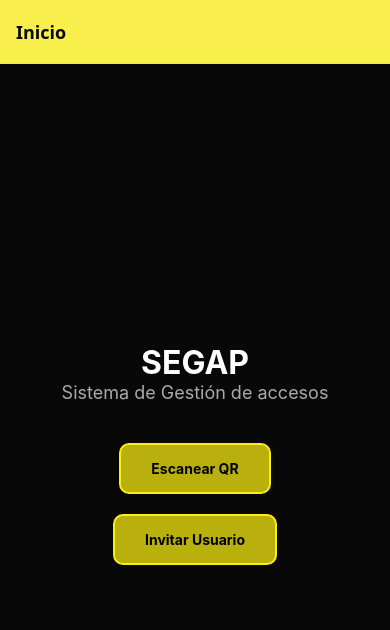
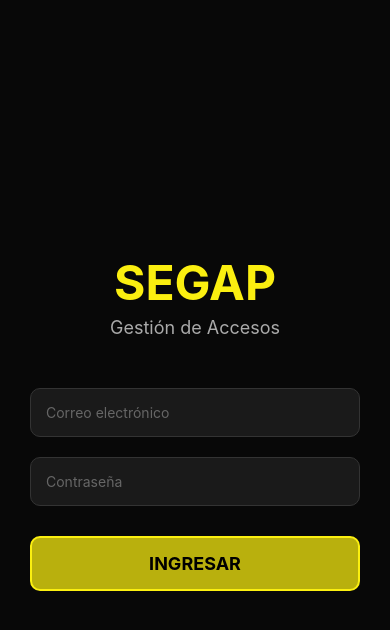
Before and after one commit to samusb/segapexpo, a React Native app: screen /Login in a window 390 px wide. Shown: the top 630 px of the page. Built offline with nearby package versions, Linux system fonts and the light colour scheme.

Commit message:
1) data de usuarios 2) funcion para validar autentizacion 3) Pantalla Login 4) Las demas pantallas no pueden volver a la de autenticacion.

```diff
--- a/App.tsx
+++ b/App.tsx
@@ -5,12 +5,14 @@ import { createNativeStackNavigator } from '@react-navigation/native-stack';
 import Inicio from './scr/pantallas/Inicio';
 import EscanearQR from './scr/pantallas/EscanearQR';
 import Invitar from './scr/pantallas/Invitar';
+import Login from './scr/pantallas/Login';
 
 // Definición de las rutas del Stack
 export type RootStackParamList = {
   Home: undefined;
   EscanearQR: undefined;
   Invitar: undefined;
+  Login: undefined;
 };
 
 const Stack = createNativeStackNavigator<RootStackParamList>();
@@ -32,13 +34,18 @@ export default function App() {
   return (
     <NavigationContainer>
       <Stack.Navigator
-        initialRouteName="Home"
+        initialRouteName="Login"
         screenOptions={{
           headerStyle: { backgroundColor: '#fbef10ba' },
           headerTintColor: '#070707',
           headerTitleStyle: { fontWeight: 'bold' },
         }}
       >
+        <Stack.Screen
+          name="Login"
+          component={withGlobalScroll(Login)}
+          options={{ title: 'Autenticación', headerShown: false }}
+        />
         <Stack.Screen name="Home" component={withGlobalScroll(Inicio)} options={{ title: 'Inicio' }} />
         <Stack.Screen name="EscanearQR" component={withGlobalScroll(EscanearQR)} options={{ title: 'Escanear' }} />
         <Stack.Screen name="Invitar" component={withGlobalScroll(Invitar)} options={{ title: 'Invitar Usuario' }} />
--- /dev/null
+++ b/scr/Data/usuarios.json
@@ -0,0 +1,38 @@
+[
+  {
+    "email": "admin@segap.hn",
+    "primerNombre": "Juan",
+    "segundoNombre": "Carlos",
+    "primerApellido": "Pérez",
+    "segundoApellido": "García",
+    "rol": "administrador",
+    "clave": "1234"
+  },
+  {
+    "email": "residente.bloquea@segap.hn",
+    "primerNombre": "María",
+    "segundoNombre": "Elena",
+    "primerApellido": "Rodríguez",
+    "segundoApellido": "López",
+    "rol": "residente",
+    "clave": "1234"
+  },
+  {
+    "email": "seguridad.principal@segap.hn",
+    "primerNombre": "Pedro",
+    "segundoNombre": "Antonio",
+    "primerApellido": "Martínez",
+    "segundoApellido": "Sánchez",
+    "rol": "guardia",
+    "clave": "1234"
+  },
+  {
+    "email": "config.sistema@segap.hn",
+    "primerNombre": "Luis",
+    "segundoNombre": "Fernando",
+    "primerApellido": "Gómez",
+    "segundoApellido": "Diaz",
+    "rol": "parametrizador",
+    "clave": "1234"
+  }
+]
--- /dev/null
+++ b/scr/Funciones/Autenticacion.js
@@ -0,0 +1,14 @@
+import usuarios from '../Data/usuarios.json';
+
+/**
+ * Verifica si las credenciales de un usuario existen en el listado.
+ * @param {string} usuarioEmail - El correo electrónico ingresado.
+ * @param {string} clave - La contraseña ingresada.
+ * @returns {boolean} - true si las credenciales son válidas, false de lo contrario.
+ */
+export const verificarUsuario = (usuarioEmail, clave) => {
+  return usuarios.some(u =>
+    u.email.toLowerCase() === usuarioEmail.toLowerCase() &&
+    u.clave === clave
+  );
+};
--- /dev/null
+++ b/scr/pantallas/Login.tsx
@@ -0,0 +1,104 @@
+import React, { useState } from 'react';
+import { StyleSheet, Text, View, TextInput, TouchableOpacity, Alert } from 'react-native';
+import { NativeStackScreenProps } from '@react-navigation/native-stack';
+import { RootStackParamList } from '../../App';
+import { verificarUsuario } from '../Funciones/Autenticacion';
+
+type Props = NativeStackScreenProps<RootStackParamList, 'Login'>;
+
+export default function Login({ navigation }: Props) {
+  const [email, setEmail] = useState('');
+  const [clave, setClave] = useState('');
+
+  const manejarLogin = () => {
+    if (!email || !clave) {
+      Alert.alert('Atención', 'Por favor complete todos los campos.');
+      return;
+    }
+
+    // Usamos la función de verificación definida en Autenticacion.js
+    const esValido = verificarUsuario(email, clave);
+
+    if (esValido) {
+      // Si es exitoso, navegamos a la pantalla de Inicio
+      navigation.replace('Home');
+    } else {
+      Alert.alert('Error', 'Usuario o contraseña incorrectos.');
+    }
+  };
+
+  return (
+    <View style={styles.container}>
+      <Text style={styles.titulo}>SEGAP</Text>
+      <Text style={styles.subtitulo}>Gestión de Accesos</Text>
+
+      <TextInput
+        style={styles.input}
+        placeholder="Correo electrónico"
+        placeholderTextColor="#666"
+        value={email}
+        onChangeText={setEmail}
+        keyboardType="email-address"
+        autoCapitalize="none"
+      />
+
+      <TextInput
+        style={styles.input}
+        placeholder="Contraseña"
+        placeholderTextColor="#666"
+        value={clave}
+        onChangeText={setClave}
+        secureTextEntry
+      />
+
+      <TouchableOpacity style={styles.boton} onPress={manejarLogin}>
+        <Text style={styles.botonTexto}>INGRESAR</Text>
+      </TouchableOpacity>
+    </View>
+  );
+}
+
+const styles = StyleSheet.create({
+  container: {
+    flex: 1,
+    alignItems: 'center',
+    justifyContent: 'center',
+    padding: 30,
+  },
+  titulo: {
+    color: '#fbef10',
+    fontSize: 48,
+    fontWeight: 'bold',
+    marginBottom: 5,
+  },
+  subtitulo: {
+    color: '#aaa',
+    fontSize: 18,
+    marginBottom: 50,
+  },
+  input: {
+    width: '100%',
+    backgroundColor: '#1a1a1a',
+    color: '#fff',
+    padding: 15,
+    borderRadius: 10,
+    marginBottom: 20,
+    borderWidth: 1,
+    borderColor: '#333',
+  },
+  boton: {
+    backgroundColor: '#fbef10ba',
+    borderColor: '#fbef10',
+    borderWidth: 2,
+    paddingVertical: 15,
+    borderRadius: 10,
+    width: '100%',
+    alignItems: 'center',
+    marginTop: 10,
+  },
+  botonTexto: {
+    fontWeight: 'bold',
+    color: '#000',
+    fontSize: 18,
+  },
+});
```
